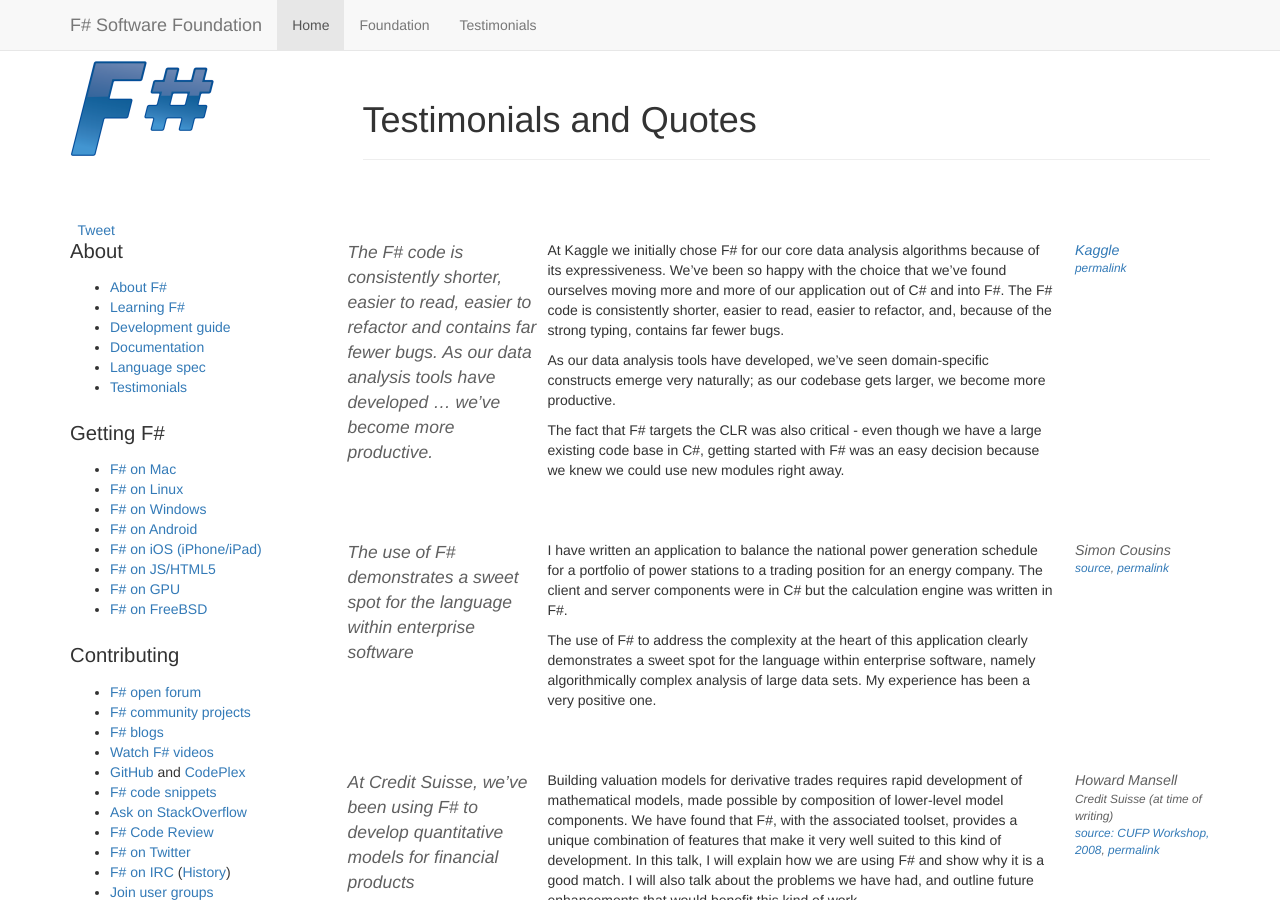
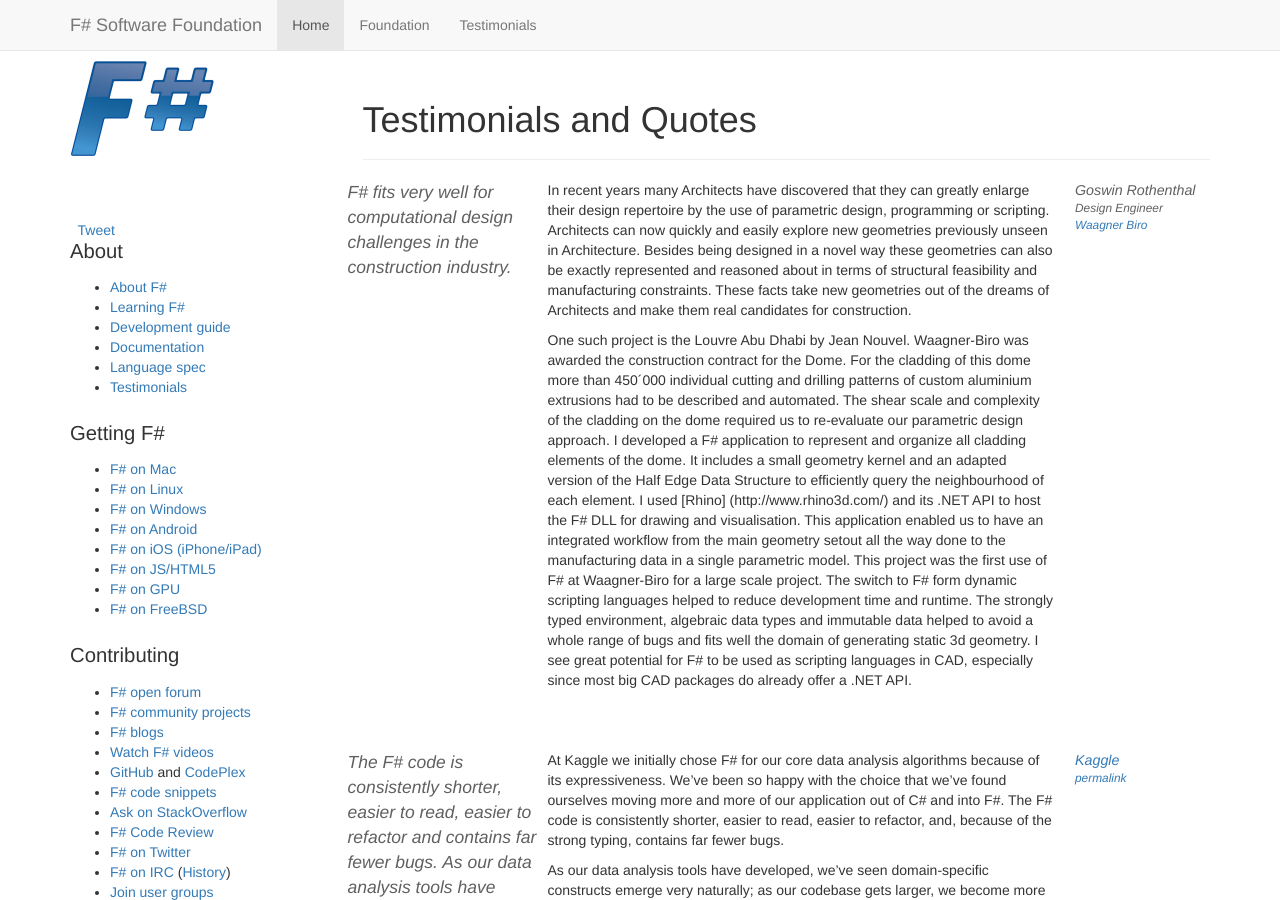
Before and after one commit to fsharp/fsharp.org, a Jekyll site: the page built from testimonials/index.md, in a window 1280 px wide and 900 px high. Built offline with Jekyll 4.4.1, drawn with Linux system fonts in a browser that asks for light colours; nearby versions of some CDN libraries; some web fonts are replaced; comment, search, counter and statistics services are not loaded.

Commit message:
added my testimonial

```diff
--- a/testimonials/index.md
+++ b/testimonials/index.md
@@ -39,6 +39,19 @@
 the content (so please add some, even though they are not used at the moment).
 
 -->
+
+> F# fits very well for computational design challenges in the construction industry.
+
+1. **Goswin Rothenthal**
+2. Design Engineer
+3. [Waagner Biro](http://www.waagner-biro.com/en/company/news-press/news/oriental-jewel-by-waagner-biro-the-domed-roof-of-the-louvre-abu-dhabi)
+
+In recent years many Architects have discovered that they can greatly enlarge their design repertoire by the use of parametric design, programming or scripting. Architects can now quickly and easily explore new geometries previously unseen in Architecture. Besides being designed in a novel way these geometries can also be exactly represented and reasoned about in terms of structural feasibility and manufacturing constraints. These facts take new geometries out of the dreams of Architects and make them real candidates for construction.
+
+One such project is the Louvre Abu Dhabi by Jean Nouvel. Waagner-Biro was awarded the construction contract for the Dome. For the cladding of this dome more than 450´000 individual cutting and drilling patterns of custom aluminium extrusions had to be described and automated.  The shear scale and complexity of the cladding on the dome required us to re-evaluate our parametric design approach. I developed a F# application to represent and organize all cladding elements of the dome. It includes a small geometry kernel and an adapted version of the Half Edge Data Structure to efficiently query the neighbourhood of each element. I used [Rhino] (http://www.rhino3d.com/) and its .NET API to host the F# DLL for drawing and visualisation. This application enabled us to have an integrated workflow from the main geometry setout  all the way done to the manufacturing data in a single parametric model. This project was the first use of F# at Waagner-Biro for a large scale project. The switch to F# form dynamic scripting languages helped to reduce development time and runtime. The strongly typed environment, algebraic data types and immutable data helped to avoid a whole range of bugs and fits well the domain of generating static 3d geometry. I see great potential for F# to be used as scripting languages in CAD, especially since most big CAD packages do already offer a .NET API.
+
+<div class="keywords">geometry, CAD, construction industry, Rhino</div>
+
 
 <a id="kaggle-1" > </a>
 ---
```
